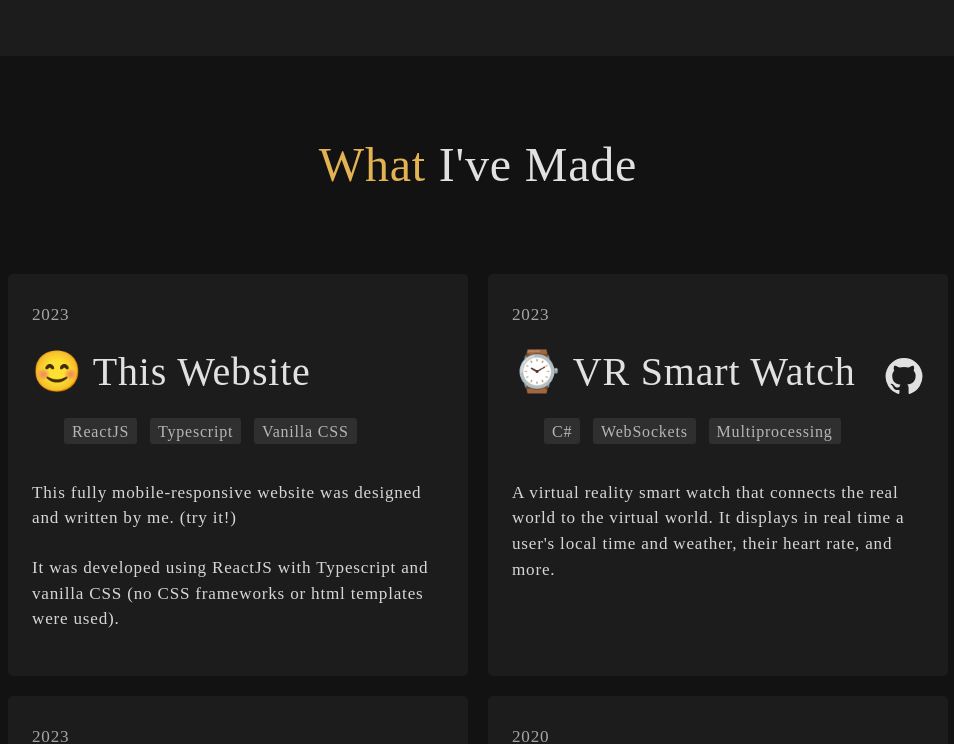
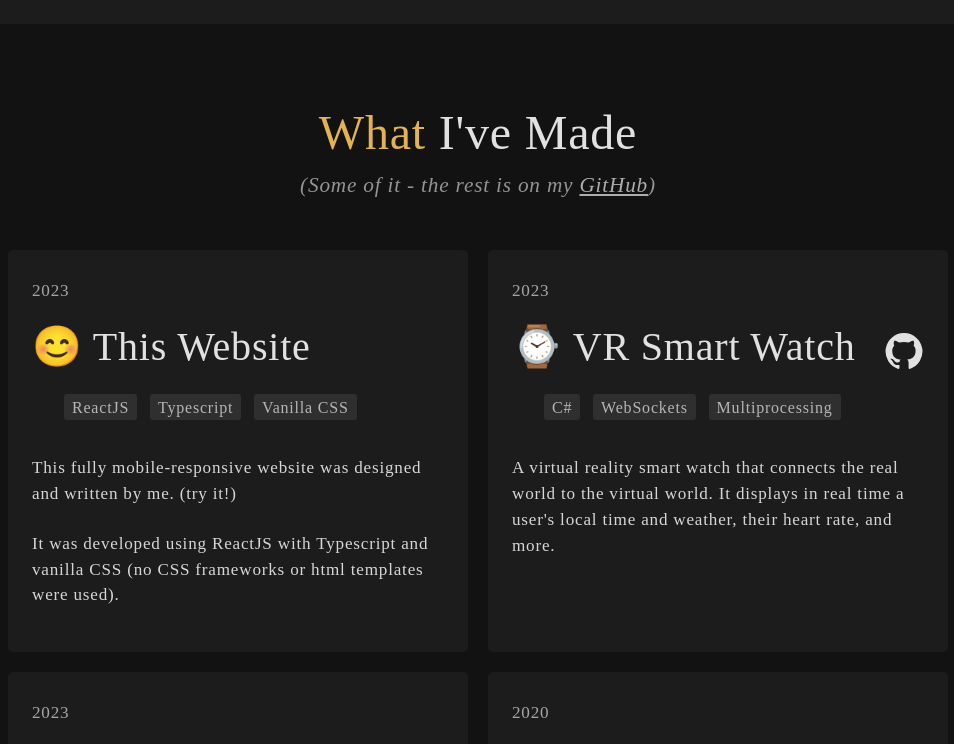
Before and after one commit to ItsNotCam/Portfolio-Site, a React (Vite) app: page / in a window 1280 px wide. Shown: the part 1776-2520 px from the top of the page, without its empty margins (162-1116 px from the left). Built offline with nearby package versions, Linux system fonts and the light colour scheme; the HTML template or start-up script is replaced by a standard one; a web font is replaced by a local one.

Commit message:
Added subtext and git link to projects header

```diff
--- a/src/_Index.css
+++ b/src/_Index.css
@@ -58,7 +58,8 @@ body {
 
 .section-title {
   font-size: 3rem;
-  margin-block: 5rem;
+  margin-top: 5rem;
+  margin-bottom: 3rem;
 }
 
 .material-icons {
--- a/src/pages/projects/Projects.tsx
+++ b/src/pages/projects/Projects.tsx
@@ -7,6 +7,7 @@ import { PROJECTS } from "./_ProjectList";
 import { ProjectCard } from "./ProjectCard";
 import { ReadmeContent } from "./ReadmeContent";
 import { disableBodyScroll, enableBodyScroll } from 'body-scroll-lock';
+import { GITHUB } from '../static/_LINKS';
 
 
 export default function Projects(): JSX.Element {
@@ -23,10 +24,15 @@ export default function Projects(): JSX.Element {
         visible={showReadmeContent}
         setShowReadmeVisible={setShowReadmeContent}
       />
-      <h1 className="section-title">
-        <span className="color-alt">What</span>
-        <span className="color-light"> I've Made</span>
-      </h1>
+      <p className="projects-title">
+        <h1>
+          <span className="color-alt">What</span>
+          <span className="color-light"> I've Made</span>
+        </h1>
+        <i className="color-dark">
+          (Some of it - the rest is on my <a href={GITHUB} target="_blank" className="color-darker color-alt-hover">GitHub</a>)
+        </i>
+      </p>
       <div className="project-list">
         {PROJECTS.map(project =>
           <ProjectCard
--- a/src/pages/projects/_Projects.css
+++ b/src/pages/projects/_Projects.css
@@ -7,6 +7,22 @@
   padding-inline: 5rem;
 }
 
+.projects-title {
+  display: flex;
+  align-items: center;
+  flex-direction: column;
+  justify-content: center;
+  margin-top: 5rem;
+  margin-bottom: 3rem;
+}
+
+.projects-title h1 {
+  font-size: 3rem;
+}
+
+.projects-title i {
+  font-size: 1.33rem;
+}
 
 /* Large */
 .project-card-lg {
```
